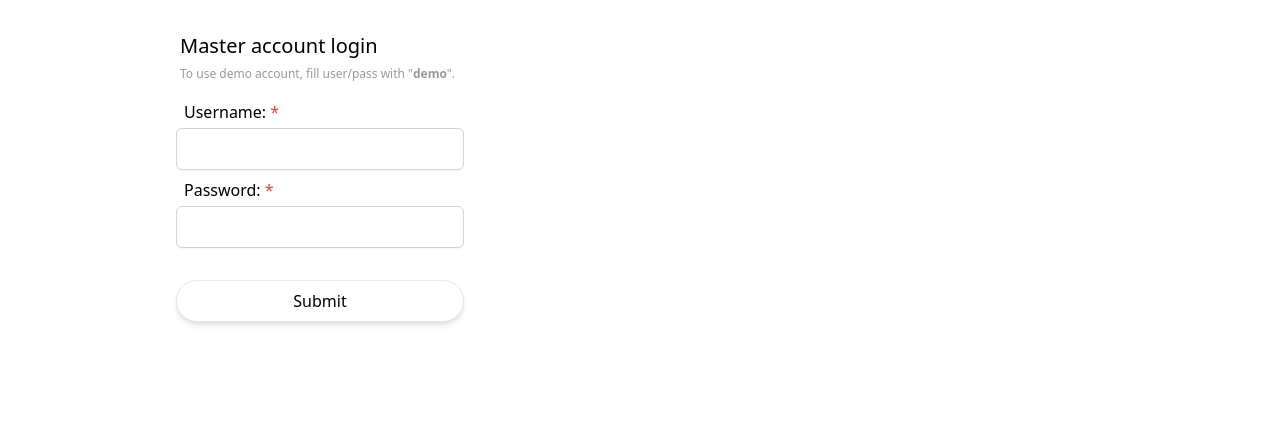
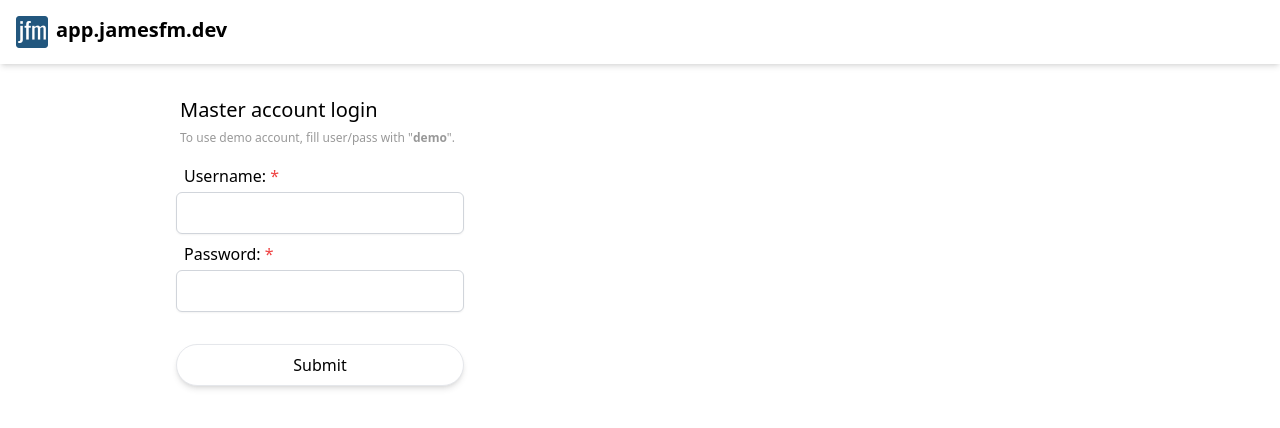
Before and after one commit to jamesfm-dev/app.jamesfm.dev, a Next.js app: page / in a window 1280 px wide. Shown: the top 428 px of the page. Built offline with nearby package versions, Linux system fonts and the light colour scheme.

Commit message:
:sparkles: Add header feature
	* Add Logo ui
	* Add Header feature

```diff
--- /dev/null
+++ b/src/components/Header/Header.tsx
@@ -0,0 +1,11 @@
+import HeaderLogo from "./HeaderLogo";
+
+export default function Header() {
+  return (
+    <header className="h-auto flex justify-center items-center shadow-md">
+      <nav className="container mx-auto px-4 my-4 md:text-left text-center">
+        <HeaderLogo href="https://app.jamesfm.dev" label="app.jamesfm.dev" />
+      </nav>
+    </header>
+  );
+}
--- /dev/null
+++ b/src/components/Header/HeaderLogo.tsx
@@ -0,0 +1,24 @@
+import Image from "next/image";
+
+interface NavbarLogoProps {
+  label?: string;
+  href: string;
+}
+
+export default function HeaderLogo({ href, label }: NavbarLogoProps) {
+  return (
+    <a href={href}>
+      <span className="text-xl flex font-semibold">
+        <Image
+          src={"/favicon-32x32.png"}
+          width={32}
+          height={32}
+          alt="Website Logo"
+          unoptimized={true}
+          role="img"
+        />
+        {label ? <span className="ml-2 hidden md:inline">{label}</span> : null}
+      </span>
+    </a>
+  );
+}
--- /dev/null
+++ b/src/components/Header/index.ts
@@ -0,0 +1,2 @@
+import Header from "./Header";
+export default Header;
--- a/src/components/index.ts
+++ b/src/components/index.ts
@@ -1,3 +1,3 @@
 import Form from "./Form";
-
-export { Form };
+import Header from "./Header";
+export { Form, Header };
--- a/src/pages/index.tsx
+++ b/src/pages/index.tsx
@@ -1,5 +1,5 @@
 import Head from "next/head";
-import { Form } from "@/components";
+import { Form, Header } from "@/components";
 
 export default function Home() {
   return (
@@ -10,6 +10,7 @@ export default function Home() {
         <meta name="viewport" content="width=device-width, initial-scale=1" />
         <link rel="icon" href="/favicon.ico" />
       </Head>
+      <Header />
       <main>
         <div className="container mx-auto grid md:grid-cols-2">
           <section>
```
